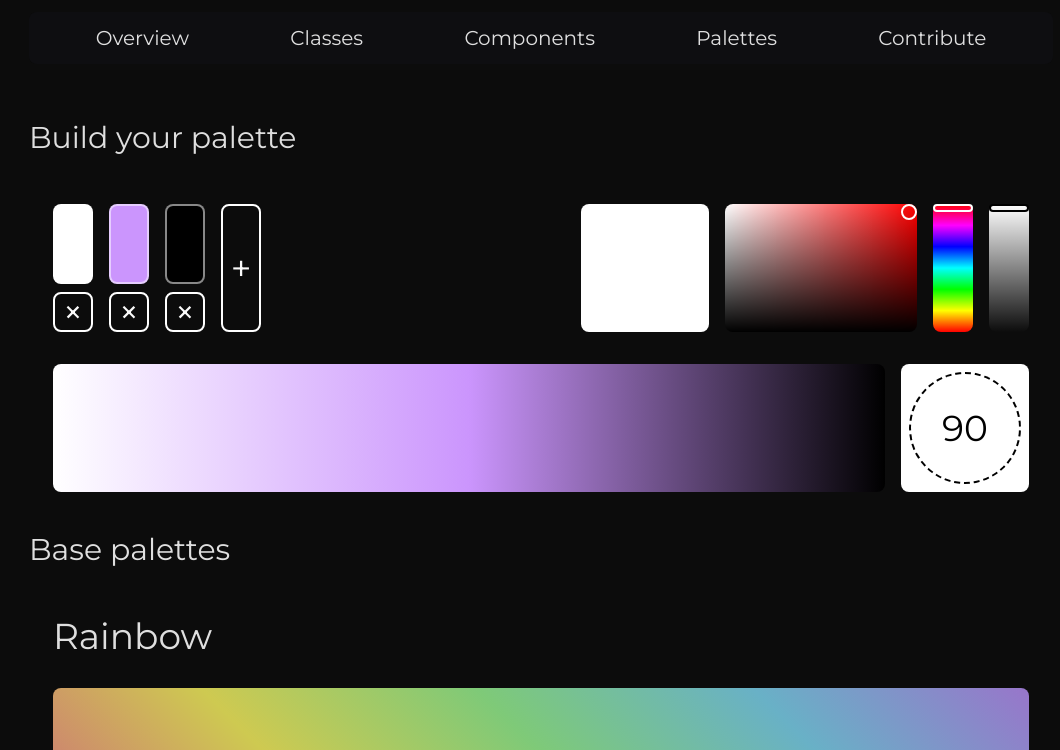
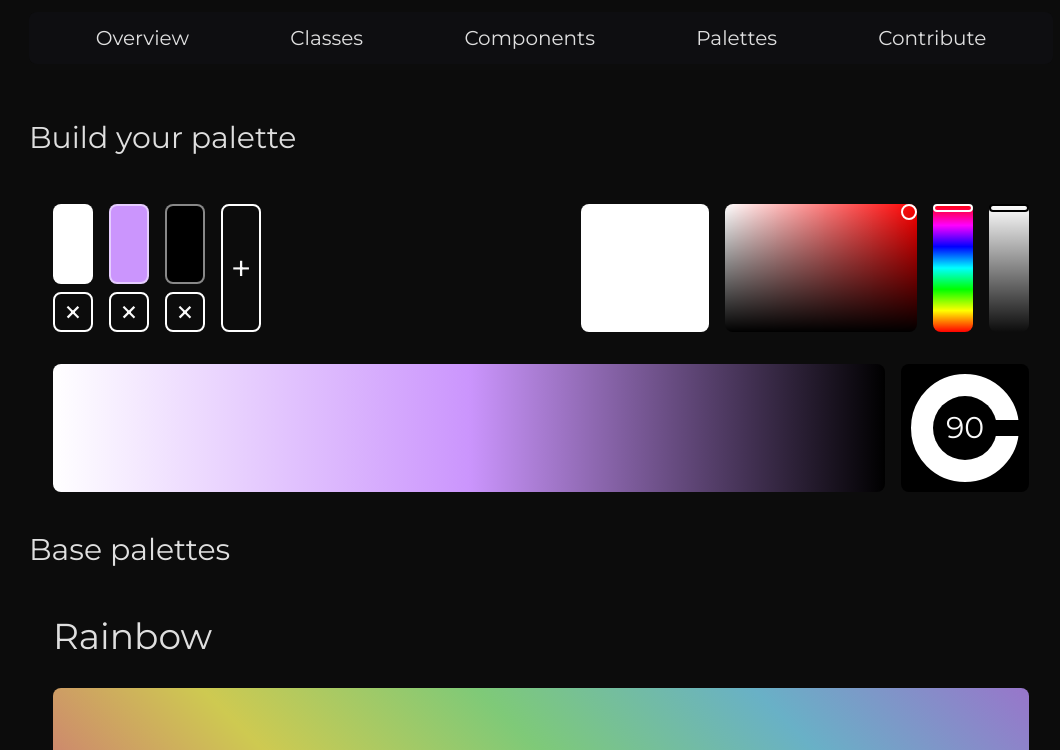
Before and after one commit to efflepw/juicy-ui, a React (Vite) app: page /palettes in a window 1280 px wide. Shown: the top 750 px of the page, without its empty margins (99-1159 px from the left). Built offline with nearby package versions, Linux system fonts and the light colour scheme.

Commit message:
feat: add angle selector

```diff
--- /dev/null
+++ b/src/pages/Palettes/PaletteBuilder/AngleSelector/AngleSelector.tsx
@@ -0,0 +1,77 @@
+import { useEffect, useRef, useState } from "react";
+
+const SIZE = 128;
+
+const AngleSelector = () => {
+  const [angle, setAngle] = useState<number>(90);
+
+  const bgRef = useRef<HTMLDivElement>(null);
+  const isMouseDown = useRef(false);
+
+  const updateMousePos = (e: MouseEvent) => {
+    if (!bgRef.current) return;
+
+    const bg = bgRef.current;
+
+    const rect = bg.getBoundingClientRect();
+
+    const scaleX = SIZE / rect.width;
+    const scaleY = SIZE / rect.height;
+
+    const x = (e.clientX - rect.left) * scaleX;
+    const y = (e.clientY - rect.top) * scaleY;
+
+    const angle = -1 * Math.atan2(SIZE / 2 - x, SIZE / 2 - y) * (180 / Math.PI);
+
+    setAngle(angle);
+  };
+
+  const handleMouseDown = (e: React.MouseEvent<HTMLDivElement>) => {
+    isMouseDown.current = true;
+    updateMousePos(e.nativeEvent);
+  };
+
+  const handleMouseMove = (e: MouseEvent) => {
+    if (isMouseDown.current) {
+      updateMousePos(e);
+    }
+  };
+
+  useEffect(() => {
+    const handleMouseUp = () => {
+      isMouseDown.current = false;
+    };
+
+    document.addEventListener("mouseup", handleMouseUp);
+    document.addEventListener("mousemove", handleMouseMove);
+
+    return () => {
+      document.removeEventListener("mouseup", handleMouseUp);
+      document.removeEventListener("mousemove", handleMouseMove);
+    };
+  }, []);
+
+  return (
+    <div
+      className="relative w-32 h-32 bg-black rounded-lg flex justify-center items-center"
+      onMouseDown={handleMouseDown}
+      ref={bgRef}
+    >
+      <div className="flex justify-center items-center w-28 h-28 border-2 border-black rounded-full bg-white">
+        <div className="flex justify-center items-center w-16 h-16 rounded-full bg-black z-10">
+          <span className="text-white text-3xl select-none">
+            {Math.round(angle)}
+          </span>
+        </div>
+      </div>
+      <div
+        className="absolute left-0 right-0 w-full h-full"
+        style={{ transform: `rotate(${angle}deg)` }}
+      >
+        <div className="absolute left-0 right-0 w-4 h-16 bg-black top-2 ml-auto mr-auto"></div>
+      </div>
+    </div>
+  );
+};
+
+export default AngleSelector;
--- /dev/null
+++ b/src/pages/Palettes/PaletteBuilder/AngleSelector/index.ts
@@ -0,0 +1 @@
+export { default as AngleSelector } from "./AngleSelector";
--- a/src/pages/Palettes/PaletteBuilder/PaletteBuilder.tsx
+++ b/src/pages/Palettes/PaletteBuilder/PaletteBuilder.tsx
@@ -2,6 +2,7 @@ import { useState } from "react";
 import { Palette } from "../../../utils/palette";
 import { GradientCanvas } from "./GradientCanvas";
 import { RangeSlider } from "./RangeSlider";
+import { AngleSelector } from "./AngleSelector";
 
 const rainbowPalette = new Palette([
   "#ff0000",
@@ -52,7 +53,7 @@ const PaletteBuilder = () => {
       <div className="py-8 flex gap-8 justify-between">
         <div className="flex gap-4 flex-wrap">
           {colors.map((color, i) => (
-            <div className="flex flex-col gap-2 h-32">
+            <div key={i} className="flex flex-col gap-2 h-32">
               <div
                 className={`w-10 rounded-lg border-2 cursor-pointer flex-1 ${
                   selected == i ? "border-black" : "border-[#fff8]"
@@ -64,14 +65,14 @@ const PaletteBuilder = () => {
                 className={`w-10 h-10 border-2 border-white rounded-lg flex justify-center items-center`}
                 onClick={() => deleteColor(i)}
               >
-                <span className="rotate-[45deg] text-white text-4xl cursor-pointer">
+                <span className="rotate-[45deg] text-white text-4xl cursor-pointer select-none">
                   +
                 </span>
               </div>
             </div>
           ))}
           <div
-            className="flex justify-center items-center w-10 h-32 border-2 rounded-lg cursor-pointer text-4xl text-white border-white"
+            className="flex justify-center items-center w-10 h-32 border-2 rounded-lg cursor-pointer text-4xl text-white border-white select-none"
             onClick={addColor}
           >
             <span>+</span>
@@ -94,11 +95,7 @@ const PaletteBuilder = () => {
             background: `${palette.getLinearGradient()}`,
           }}
         ></div>
-        <div className="w-32 h-32 bg-white rounded-lg flex justify-center items-center">
-          <div className="flex justify-center items-center w-28 h-28 border-2 border-black rounded-full border-dashed">
-            <span className="text-black text-4xl select-none">{angle}</span>
-          </div>
-        </div>
+        <AngleSelector />
       </div>
     </div>
   );
```
